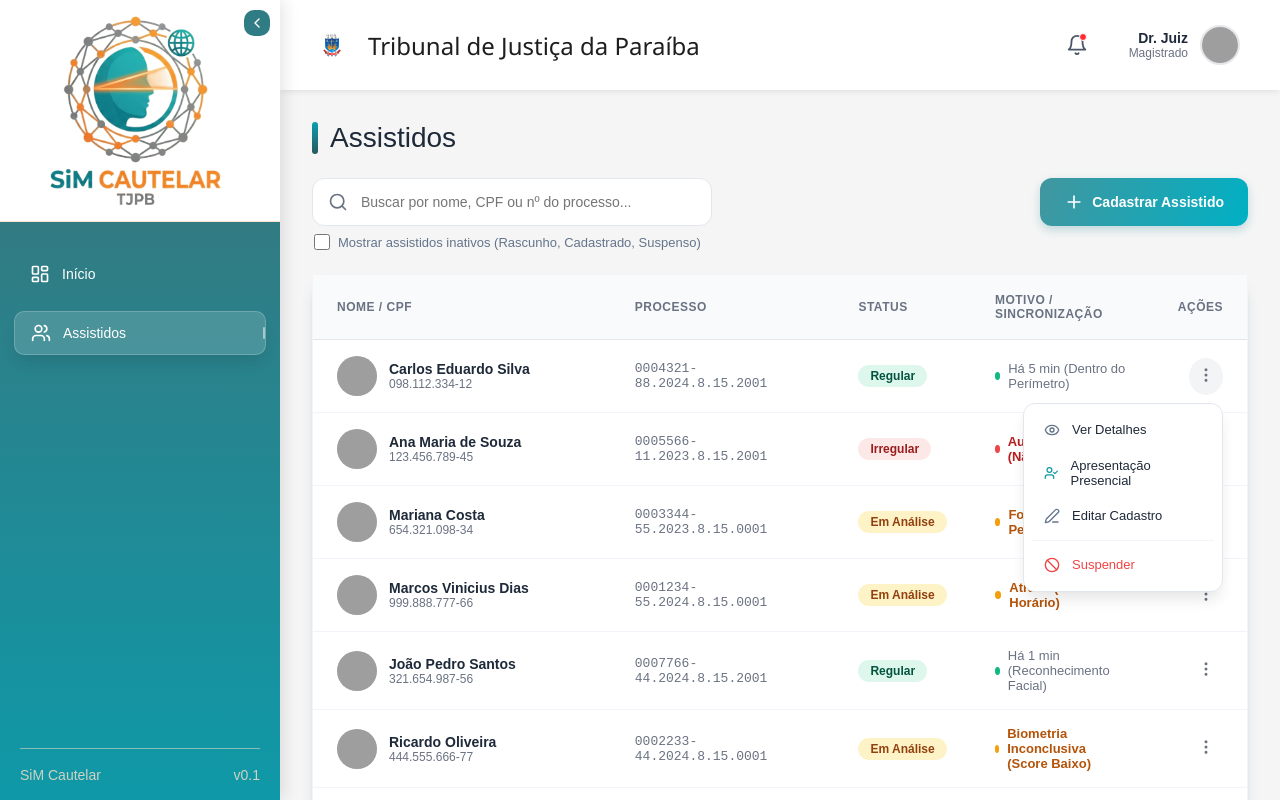
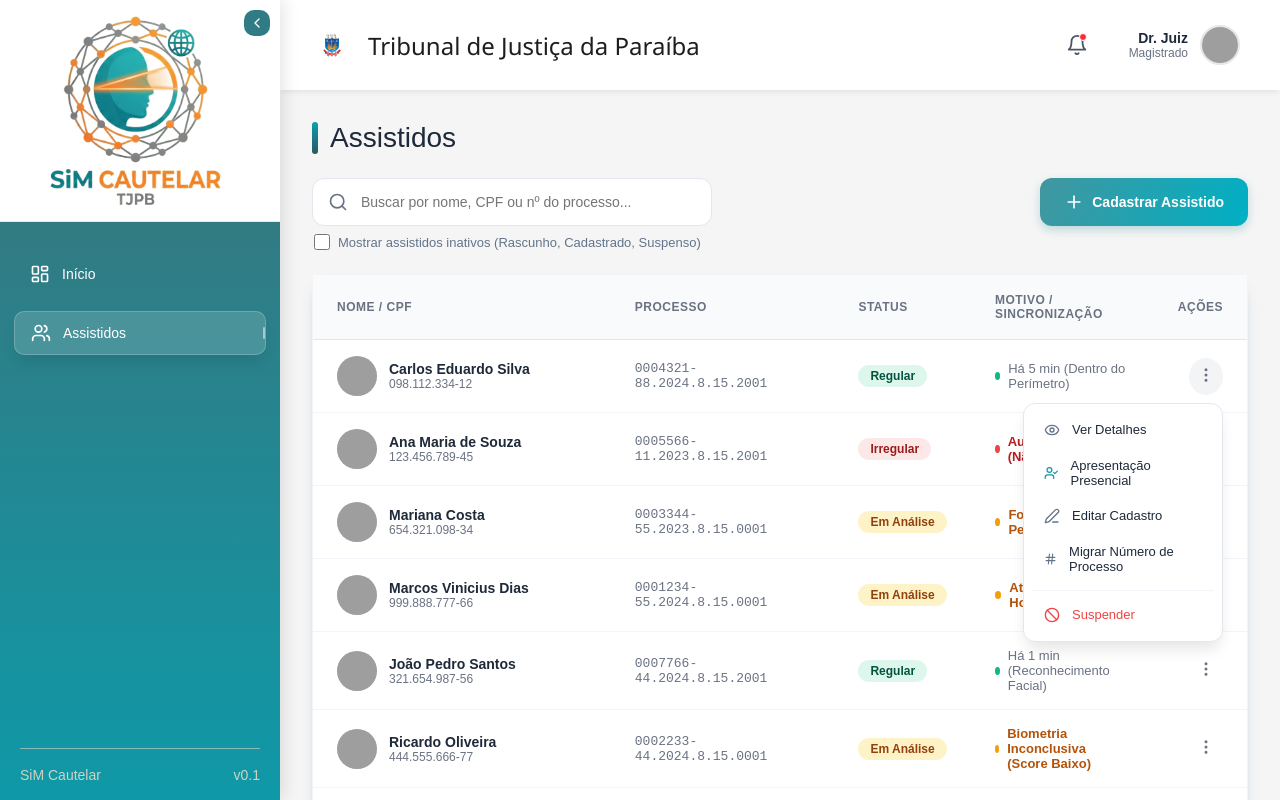
Before and after one commit to flaviojr82/sim-cautelar, a React (Vite) app in the folder sim-cautelar-admin/: page /assistidos in a window 1280 px wide. Both pictures are taken after a click on the button 1206 px from the left and 376 px from the top of the page. Shown: the top 800 px of the page. Built offline with nearby package versions, Linux system fonts and the light colour scheme; grey boxes are pictures that could not be loaded.

Commit message:
admim 03.02

```diff
--- a/sim-cautelar-admin/src/pages/Assistidos.jsx
+++ b/sim-cautelar-admin/src/pages/Assistidos.jsx
@@ -4,7 +4,7 @@ import Layout from '../components/Layout';
 import {
   Search, Plus, MoreVertical, AlertCircle,
   Eye, Edit3, Ban, X, UserCheck, PauseCircle, PlayCircle, Trash2,
-  Camera, CheckCircle, AlertTriangle, MapPin, Clock, XCircle,
+  Camera, CheckCircle, AlertTriangle, Hash, MapPin, Clock, XCircle,
   AlertOctagon, CarFront, Gavel, ArrowLeft
 } from 'lucide-react';
 import Webcam from 'react-webcam';
@@ -256,7 +256,7 @@ const Assistidos = () => {
                                         <button className="dropdown-item" style={{ color: '#0F99A8', fontWeight: 'bold' }} onClick={() => alert("Monitoramento Iniciado!")}><PlayCircle size={16} /> Iniciar Monitoramento</button>
                                       )}
 
-                                      {item.status === 'analysis' && (
+                                      {(item.status === 'analysis' || item.status === 'alert') && (
                                         <>
                                             <button className="dropdown-item" style={{ color: '#D97706', fontWeight: 'bold' }} onClick={() => openModal('analisar', item)}>
                                                 <AlertTriangle size={16} /> Resolver Pendência
@@ -268,6 +268,7 @@ const Assistidos = () => {
                                       {item.status === 'draft' ? (
                                         <>
                                             <button className="dropdown-item" onClick={() => navigate(`/assistidos/editar/${item.id}`)}><Edit3 size={16} color="#64748B" /> Continuar Editando</button>
+      <button className="dropdown-item" onClick={() => alert("Migração: Abrir formulário de novo processo.")}><Hash size={16} color="#64748B" /> Migrar Número de Processo</button>
       <div className="dropdown-divider"></div>
       <button className="dropdown-item danger"><Trash2 size={16} /> Excluir Rascunho</button>
   </>
@@ -278,6 +279,7 @@ const Assistidos = () => {
           <button className="dropdown-item" onClick={() => openModal('presencial', item)}><UserCheck size={16} color="#0F99A8" /> Apresentação Presencial</button>
       )}
       <button className="dropdown-item" onClick={() => navigate(`/assistidos/editar/${item.id}`)}><Edit3 size={16} color="#64748B" /> Editar Cadastro</button>
+      <button className="dropdown-item" onClick={() => alert("Migração: Abrir formulário de novo processo.")}><Hash size={16} color="#64748B" /> Migrar Número de Processo</button>
                                             {item.status !== 'ready' && (
                                                 <>
                                                     <div className="dropdown-divider"></div>
```
Lines whose indentation alone changed are shown as unchanged.
